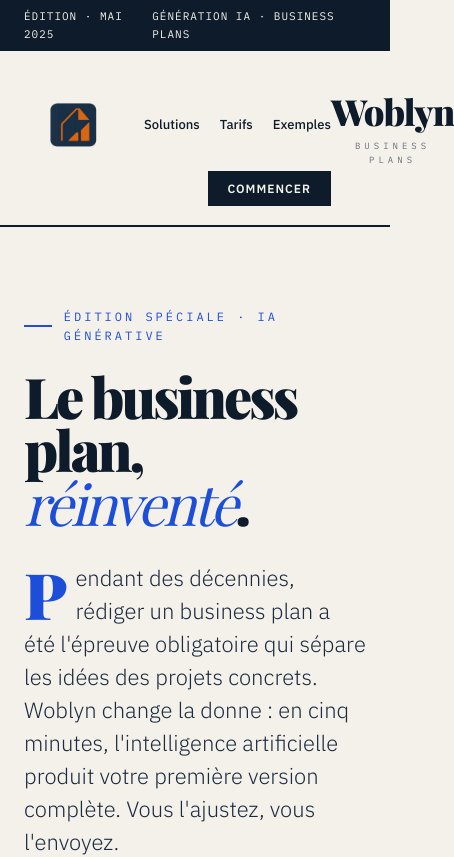
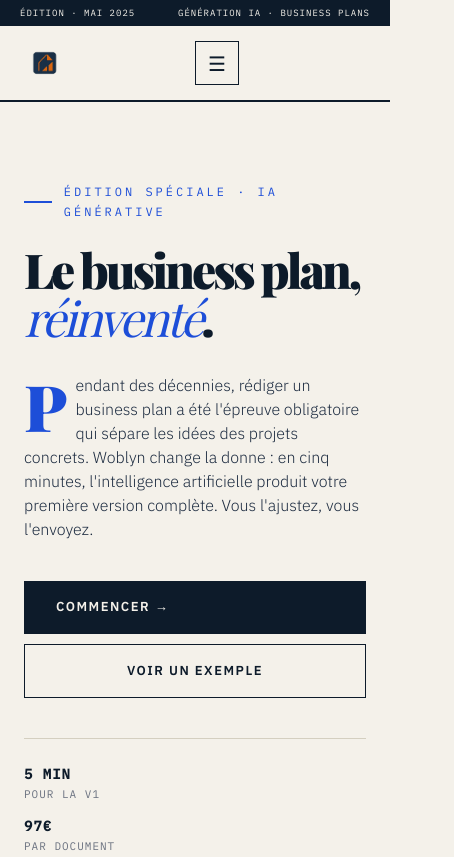
Before and after one commit to imboss29/woblyn, a Next.js app: page / in a window 390 px wide. Shown: the top 857 px of the page, 454 px wide, since content can reach past the window. Built offline with nearby package versions, Linux system fonts and the light colour scheme.

Commit message:
Add responsive mobile nav with burger menu

```diff
--- /dev/null
+++ b/app/MobileNav.tsx
@@ -0,0 +1,45 @@
+'use client'
+
+import { useState } from 'react'
+
+export default function MobileNav() {
+  const [menuOpen, setMenuOpen] = useState(false)
+
+  return (
+    <nav style={{ position: 'relative' }}>
+      <div className="nav-left" style={{ display: 'flex', alignItems: 'center', gap: '20px' }}>
+        <img src="/logo.png" alt="Woblyn" style={{ height: '60px' }} />
+        <a href="#solution" className="nav-link-desktop">Solutions</a>
+        <a href="#pricing" className="nav-link-desktop">Tarifs</a>
+        <a href="/exemples" className="nav-link-desktop">Exemples</a>
+      </div>
+
+      <div className="nav-center-desktop">
+        <div className="logo">Woblyn</div>
+        <div className="logo-sub">Business Plans</div>
+      </div>
+
+      <div className="nav-right">
+        <a href="/signup" className="nav-cta nav-cta-desktop">Commencer</a>
+        <button
+          className="burger-btn"
+          onClick={() => setMenuOpen(!menuOpen)}
+          aria-label="Menu"
+        >
+          {menuOpen ? '✕' : '☰'}
+        </button>
+      </div>
+
+      {menuOpen && (
+        <div className="mobile-menu">
+          <a href="#solution" onClick={() => setMenuOpen(false)}>Solutions</a>
+          <a href="#pricing" onClick={() => setMenuOpen(false)}>Tarifs</a>
+          <a href="/exemples" onClick={() => setMenuOpen(false)}>Exemples</a>
+          <a href="/signup" onClick={() => setMenuOpen(false)} className="mobile-cta">
+            Commencer →
+          </a>
+        </div>
+      )}
+    </nav>
+  )
+}
--- a/app/globals.css
+++ b/app/globals.css
@@ -302,3 +302,108 @@
 .legal-content a:hover {
   color: #a85b32;
 }
+
+/* === MOBILE NAV === */
+.burger-btn {
+  display: none;
+  background: transparent;
+  border: 1px solid var(--ink);
+  color: var(--ink);
+  font-size: 20px;
+  width: 44px;
+  height: 44px;
+  cursor: pointer;
+  font-family: inherit;
+}
+
+.mobile-menu {
+  display: none;
+  position: absolute;
+  top: 100%;
+  left: 0;
+  right: 0;
+  background: var(--paper);
+  border-top: 1px solid var(--ink);
+  border-bottom: 1px solid var(--ink);
+  padding: 20px;
+  flex-direction: column;
+  gap: 16px;
+  z-index: 1000;
+}
+
+.mobile-menu a {
+  font-family: "IBM Plex Mono", monospace;
+  font-size: 12px;
+  letter-spacing: 2px;
+  text-transform: uppercase;
+  color: var(--ink);
+  text-decoration: none;
+  padding: 8px 0;
+  border-bottom: 1px solid #d4cfc0;
+}
+
+.mobile-menu .mobile-cta {
+  background: var(--ink);
+  color: var(--paper);
+  text-align: center;
+  padding: 14px;
+  border: none;
+  margin-top: 8px;
+}
+
+@media (max-width: 768px) {
+  nav {
+    padding: 12px 20px !important;
+  }
+
+  .nav-link-desktop,
+  .nav-center-desktop,
+  .nav-cta-desktop {
+    display: none !important;
+  }
+
+  .burger-btn {
+    display: flex;
+    align-items: center;
+    justify-content: center;
+  }
+
+  .mobile-menu {
+    display: flex;
+  }
+
+  .nav-left img {
+    height: 50px !important;
+  }
+
+  .topbar {
+    font-size: 9px !important;
+    padding: 6px 20px !important;
+    flex-wrap: wrap;
+    gap: 4px;
+  }
+
+  .hero h1 {
+    font-size: 48px !important;
+    line-height: 1 !important;
+  }
+
+  .hero-lead {
+    font-size: 16px !important;
+  }
+
+  .hero-meta {
+    flex-direction: column;
+    gap: 12px !important;
+  }
+
+  .hero-actions {
+    flex-direction: column;
+    gap: 10px !important;
+  }
+
+  .btn-primary, .btn-secondary {
+    width: 100%;
+    text-align: center;
+  }
+}
--- a/app/page.tsx
+++ b/app/page.tsx
@@ -1,3 +1,5 @@
+import MobileNav from './MobileNav'
+
 export default function Home() {
   return (
     <>
@@ -6,22 +8,7 @@
         <span>Génération IA · Business Plans</span>
       </div>
 
-      <nav>
-  <div className="nav-left" style={{ display: 'flex', alignItems: 'center', gap: '20px' }}>
-    <img src="/logo.png" alt="Woblyn" style={{ height: '100px' }} />
-    <a href="#solution">Solutions</a>
-    <a href="#pricing">Tarifs</a>
-    <a href="/exemples">Exemples</a>
-  </div>
-
-        <div>
-  <div className="logo">Woblyn</div>
-  <div className="logo-sub">Business Plans</div>
-</div>
-        <div className="nav-right">
-          <a href="/signup" className="nav-cta">Commencer</a>
-        </div>
-      </nav>
+      <MobileNav />
 
       <section className="hero">
         <div className="hero-inner">
```
